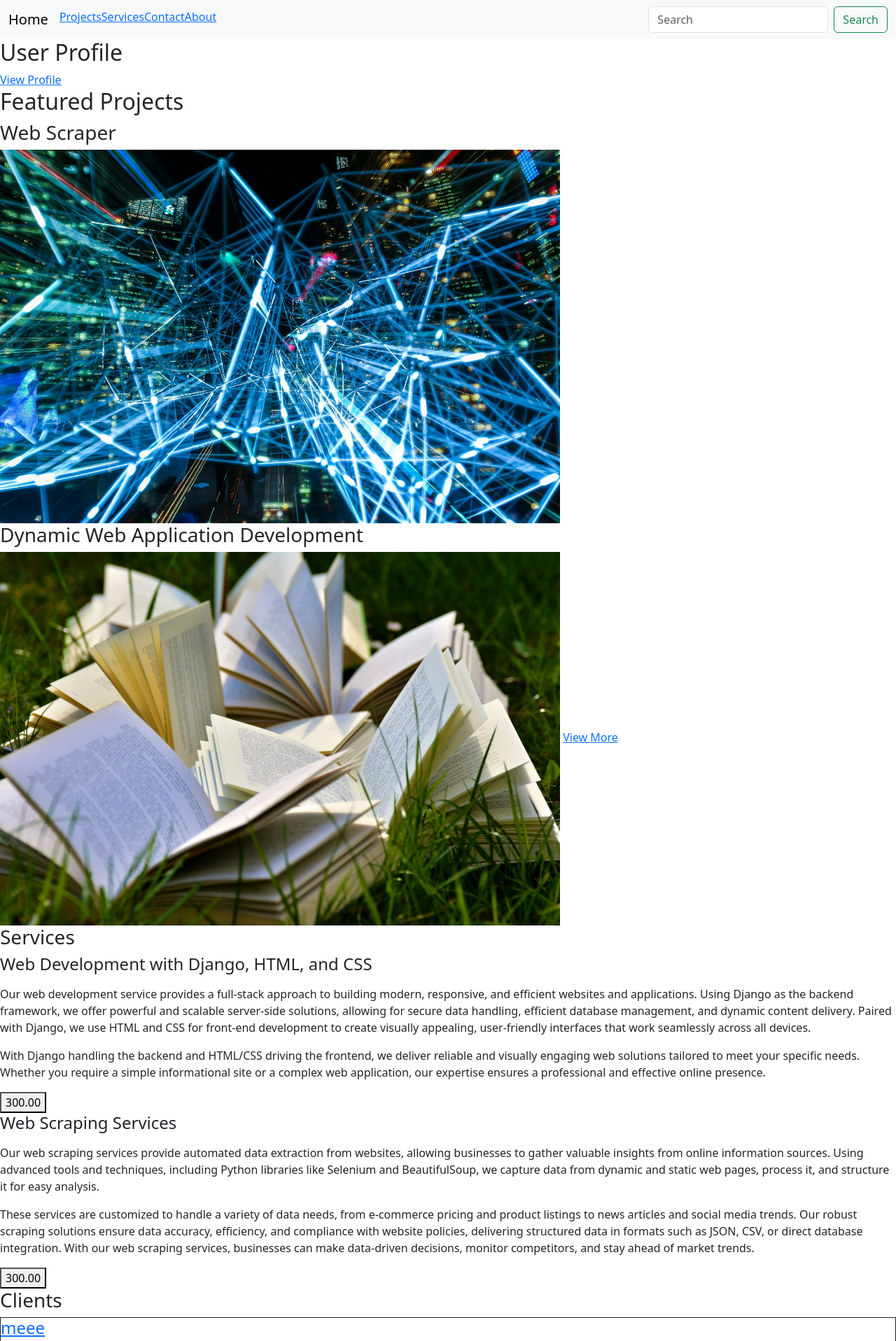
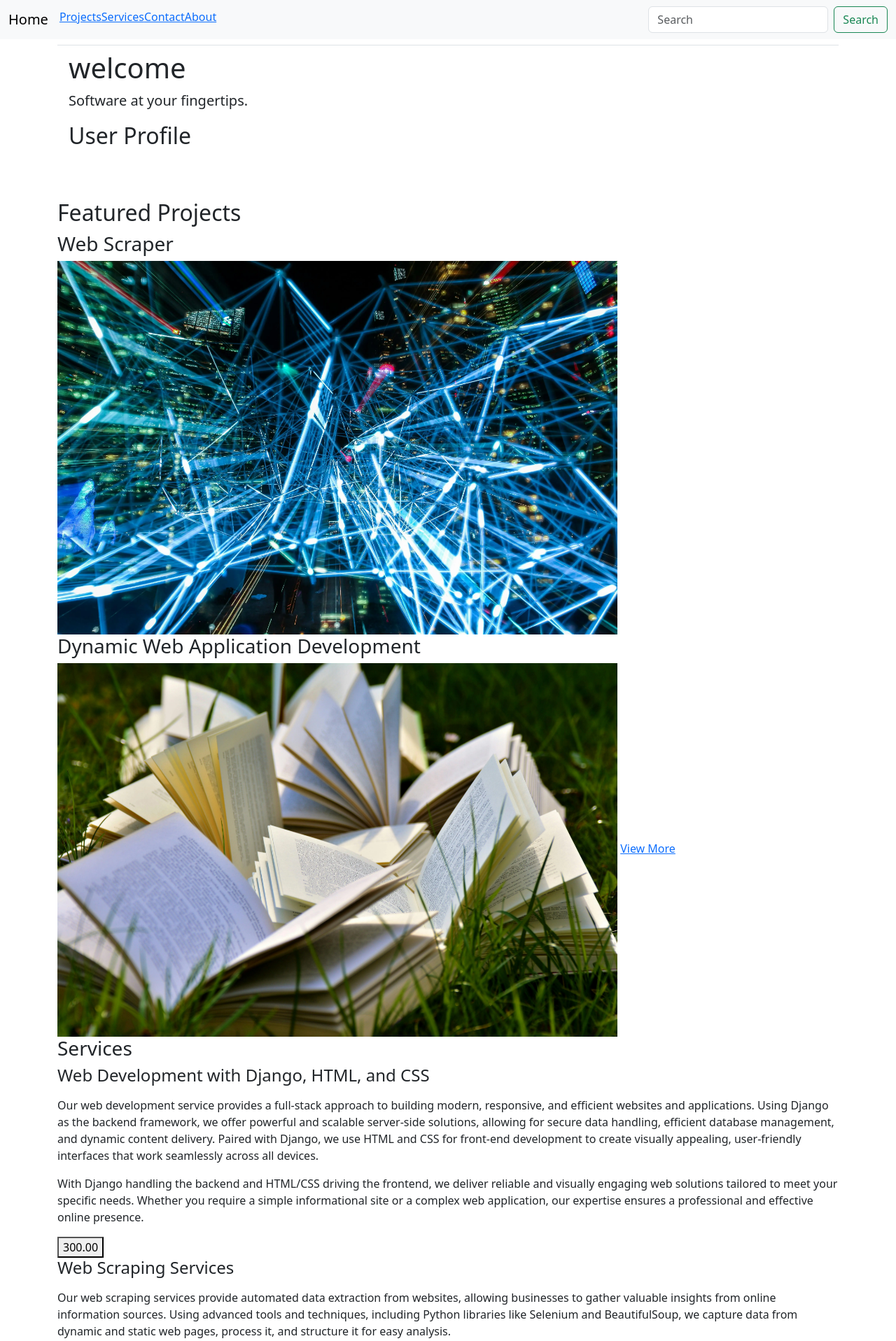
Before and after one commit to Njoro90260/portfolio-web2, a Django app: page / in a window 1280 px wide. Shown: the top 1917 px of the page at 70% size. Run offline with Django 4.2, Linux system fonts and the light colour scheme; data comes from the database, SQL or seed files in the repository; parts of the project's set-up code (start-up, migrations or seed data) failed here and were passed over; some libraries are stand-ins or nearby versions.

Commit message:
cover page.

```diff
--- a/my_portfolio/templates/my_portfolio/base.html
+++ b/my_portfolio/templates/my_portfolio/base.html
@@ -66,8 +66,14 @@
     </div>
     {% endif %}
 
-    {% block page_header %}{% endblock page_header %}
-    {% block content %}{% endblock content %}
+    <main role="main" class="container">
+      <div class="pb-2 mb-2 border-bottom">
+          {% block page_header %}{% endblock page_header %}
+      </div>
+      <div>
+          {% block content %}{% endblock content %}
+      </div>
+  </main>
 
 
     <script src="{% static 'js/scripts.js' %}"></script>
--- a/my_portfolio/templates/my_portfolio/index.html
+++ b/my_portfolio/templates/my_portfolio/index.html
@@ -1,11 +1,16 @@
 {% extends "my_portfolio/base.html" %}
 
 {% block content %}
+
 <section>
 <!-- Profiles -->
-<div>
-    <h2>User Profile</h2>
-    <a href="{% url 'my_portfolio:profile' username=user.username %}">View Profile</a>
+<div class="px-3">
+    <h1>welcome</h1>
+    <p class="lead">Software at your fingertips.</p>
+    <p class="lead">
+        <h2>User Profile</h2>
+        <a href="{% url 'my_portfolio:profile' username=user.username %}" class="btn btn-lg btn-secondary fw-bold border-white bg-white">View Profile</a>
+    </p>
 </div>
 </section>
 <!-- Projects section -->
--- a/static/css/styles.css
+++ b/static/css/styles.css
@@ -1,5 +1,7 @@
 body {
     overflow-x: hidden;
+    background-color: black;
+    color: white;
 }
 nav, li {
     display: flex;
@@ -14,3 +16,16 @@ img {
     border-style: solid;
     border-width: 1px;
 }
+.bd-placeholder-img {
+    font-size: 1.125rem;
+    text-anchor: middle;
+    -webkit-user-select: none;
+    -moz-user-select: none;
+    user-select: none;
+  }
+
+  @media (min-width: 768px) {
+    .bd-placeholder-img-lg {
+      font-size: 3.5rem;
+    }
+  }
```
